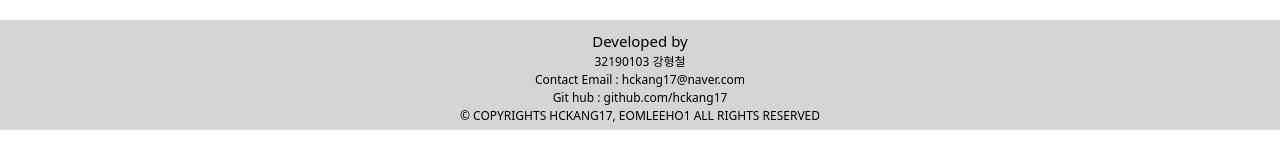
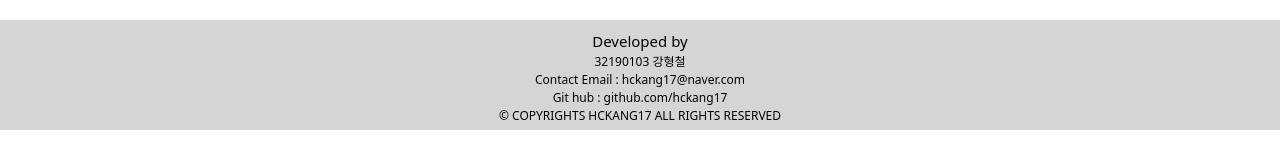
Before and after one commit to hckang17/ServerTime, a Django app: page / in a window 1280 px wide. Shown: the part 837-978 px from the top of the page. Run offline with Django 4.2, Linux system fonts and the light colour scheme; some libraries are stand-ins or nearby versions.

Commit message:
Update footer.html

```diff
--- a/sugang/templates/footer.html
+++ b/sugang/templates/footer.html
@@ -6,7 +6,7 @@
                 32190103 강형철<br>
                 Contact Email : <span> hckang17@naver.com </span><br>
                 Git hub : <a href="https://github.com/hckang17/ServerTime" style="text-decoration: underline; color: black;">github.com/hckang17<br>
-                © COPYRIGHTS HCKANG17, EOMLEEHO1 ALL RIGHTS RESERVED</p>
+                © COPYRIGHTS HCKANG17 ALL RIGHTS RESERVED</p>
         </div>
     </div>
 </div>
```
